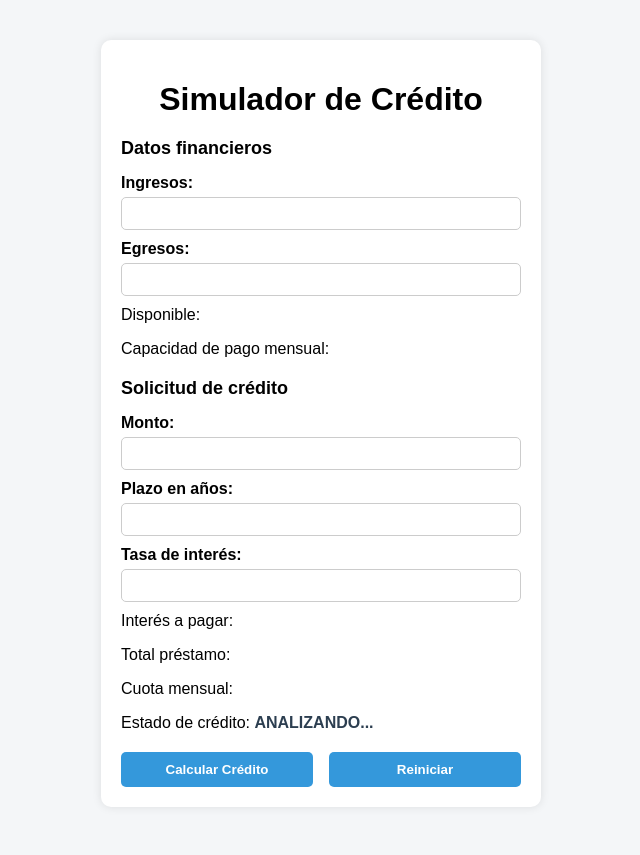
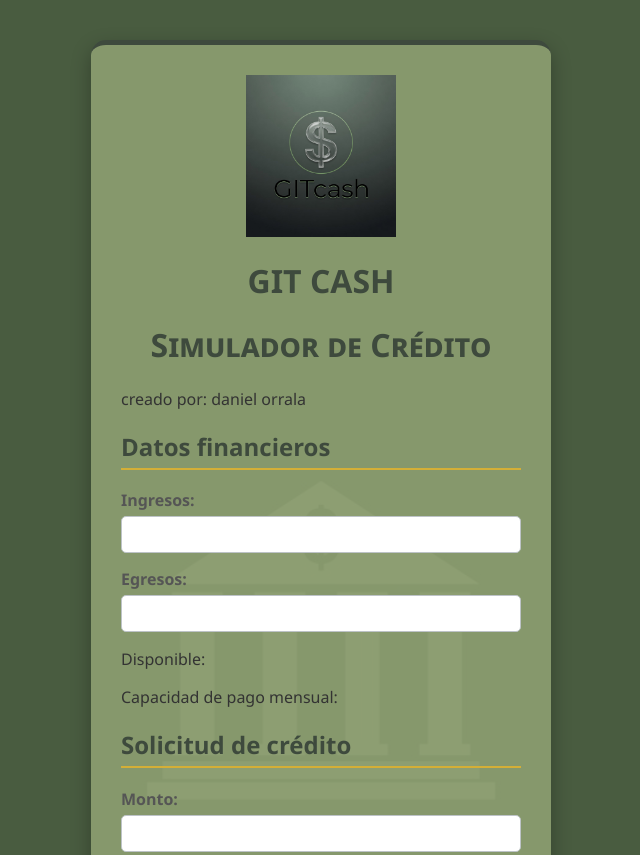
Before and after one commit to danielorrala555-spec/simulador, a plain HTML site: page simulador.html in a window 1280 px wide. Shown: the top 855 px of the page, without its empty margins (319-959 px from the left). Drawn offline with Linux system fonts and the light colour scheme.

Commit message:
Add the prompt for the logo and for the page style

```diff
--- a/simulador.css
+++ b/simulador.css
@@ -1,70 +1,79 @@
+/* Definición de colores institucionales */
+:root {
+    --color-fondo-oscuro: #3e4a3d; /* Verde oscuro de la imagen 1 */
+    --color-dorado: #d4af37;       /* Color base para acentos */
+    --color-blanco: #2f5f45;
+}
+
 body {
-    font-family: Arial, sans-serif;
-    background-color: #f4f6f8;
+    font-family: 'Segoe UI', Tahoma, Geneva, Verdana, sans-serif;
+    background-image: url('IMG_0753.JPG'); /* Asegúrate que este sea el nombre de la 1era imagen */
+    background-size: cover;
+    background-position: center;
+    background-attachment: fixed;
     margin: 0;
-    padding: 0;
+    padding: 20px;
+    color: #333;
 }
 
 .container {
     width: 400px;
-    margin: 40px auto;
-    padding: 20px;
-    background-color: white;
-    border-radius: 10px;
-    box-shadow: 0 0 10px rgba(0,0,0,0.1);
+    margin: 20px auto;
+    padding: 30px;
+    background-color: rgba(137, 155, 111, 0.95); /* Fondo ligeramente transparente */
+    border-radius: 15px;
+    box-shadow: 0 8px 20px rgba(0,0,0,0.3);
+    border-top: 5px solid var(--color-fondo-oscuro);
+}
+
+/* Espacio para el logo */
+.logo {
+    width: 150px;
+    display: block;
+    margin: 0 auto 20px auto;
 }
 
 h1 {
     text-align: center;
-    margin-bottom: 20px;
+    color: var(--color-fondo-oscuro);
+    font-variant: small-caps;
 }
 
 h2 {
-    margin-top: 20px;
-    font-size: 18px;
+    color: var(--color-fondo-oscuro);
+    border-bottom: 2px solid var(--color-dorado);
+    padding-bottom: 5px;
 }
 
 label {
     display: block;
-    margin-top: 10px;
+    margin-top: 15px;
     font-weight: bold;
+    color: #555;
 }
 
 input {
     width: 100%;
-    padding: 8px;
+    padding: 10px;
     margin-top: 5px;
     border-radius: 5px;
-    border: 1px solid #ccc;
+    border: 1px solid #bdc3c7;
     box-sizing: border-box;
 }
 
-p {
-    margin-top: 10px;
-}
-
-span {
-    font-weight: bold;
-    color: #2c3e50;
-}
-
-.buttons {
-    margin-top: 20px;
-    display: flex;
-    justify-content: space-between;
-}
-
 button {
-    width: 48%;
-    padding: 10px;
+    width: 100%;
+    margin-top: 15px;
+    padding: 12px;
     border: none;
     border-radius: 5px;
-    background-color: #3498db;
+    background-color: var(--color-fondo-oscuro);
     color: white;
     font-weight: bold;
     cursor: pointer;
+    transition: background 0.3s;
 }
 
 button:hover {
-    background-color: #2980b9;
+    background-color: #2c362c;
 }
--- a/simulador.html
+++ b/simulador.html
@@ -11,7 +11,11 @@
 <body>
 
     <div class="container">
+    <img src="Grok Image 2026-04-19 at 9.50.36 p.m..png" alt="Logo GITcash" class="logo">
+    <h1> GIT CASH </h1>
+
         <h1>Simulador de Crédito</h1>
+        <p2>creado por: daniel orrala</p2>
 
         <h2>Datos financieros</h2>
         <label for="txtIngresos">Ingresos:</label>
```
Also changed, not shown: Grok Image 2026-04-19 at 9.50.36 p.m..png (added), IMG_0753.JPG (added), prompts/prompt.txt (added), 1 other file.
